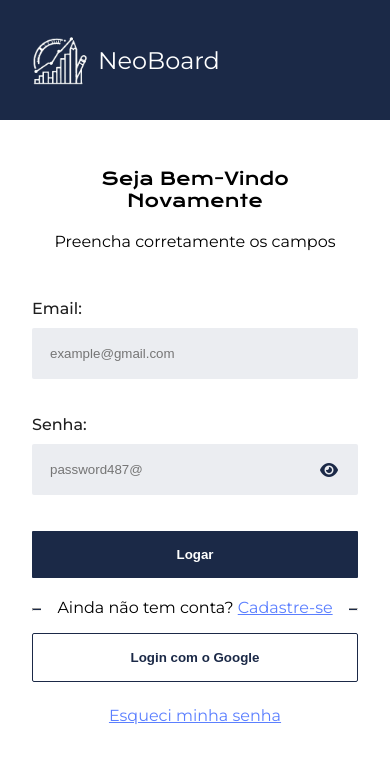
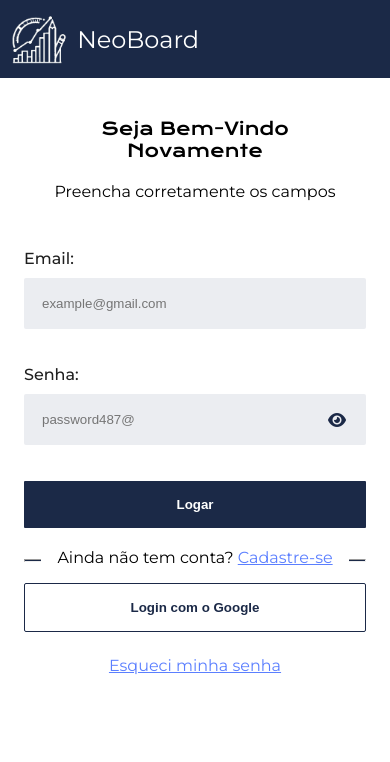
Before and after one commit to LiedsonLB/Neoboard, a React (Create React App) app: page / in a window 390 px wide. Shown: the top 762 px of the page. Built offline with nearby package versions, Linux system fonts and the light colour scheme; no server answers.

Commit message:
feat: add more chans in responsiveness

```diff
--- a/src/pages/loginpage/Loginpage.css
+++ b/src/pages/loginpage/Loginpage.css
@@ -98,7 +98,6 @@
   gap: 20px;
   align-items: center;
   text-align: center;
-  margin-block: ;
 }
 
 
@@ -241,7 +240,6 @@ label {
 
   .background-color {
     width: 100%;
-    height: 20%;
     clip-path: polygon(0% 0%, 100% 0%, 0% 100%, 0% 100%);
     z-index: 1;
     display: none;
@@ -250,18 +248,15 @@ label {
 
   .left {
     width: 100%;
-    height: auto;
+    background-color: var(--primary-color);
     transition: .5s;
-    background-color: var(--primary-color);
-    transition: .2s;
-
   }
 
   .container-logo {
     width: 100%;
-    padding: 2rem;
     font-size: 0.7rem;
     text-align: center;
+    padding: 1em;
   }
 
   .container-logo p {
@@ -287,8 +282,7 @@ label {
     height: 100%;
     margin: auto;
     transition: .5s;
-    justify-content: space-around;
-    padding: 2rem;
+    padding: 1.5em;
   }
 
   #login-header {
```
